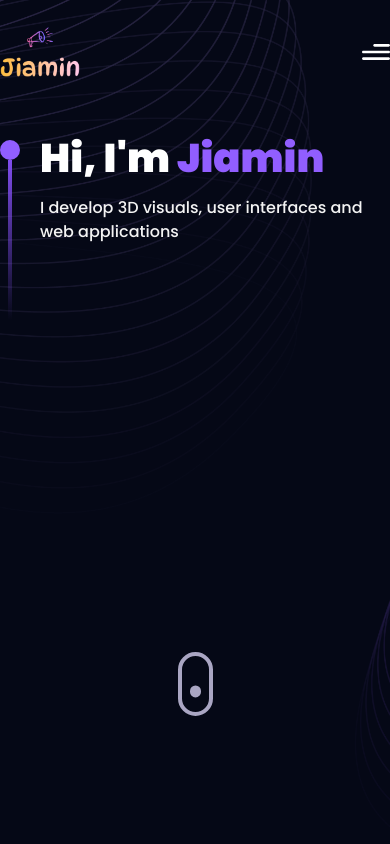
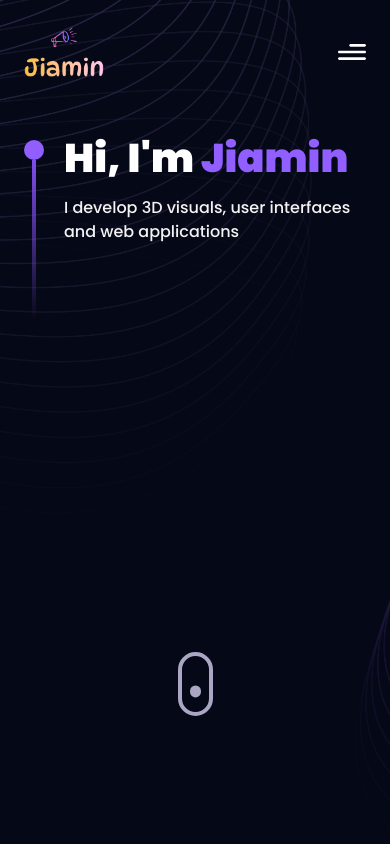
Before and after one commit to Joy-LJM/3D_Portfolio, a React (Vite) app: page / in a window 390 px wide. Shown: the top 844 px of the page. Built offline with nearby package versions, Linux system fonts and the light colour scheme.

Commit message:
chore: add transition to navigation background

```diff
--- a/src/components/Navbar.tsx
+++ b/src/components/Navbar.tsx
@@ -12,7 +12,8 @@ export default function Navbar() {
   useEffect(() => {
     const handleScroll = () => {
       const scrollTop = window.scrollY;
-      if (scrollTop > 100) {
+      console.log(scrollTop);
+      if (scrollTop > 20) {
         setScrolled(true);
       } else {
         setScrolled(false);
@@ -25,7 +26,7 @@ export default function Navbar() {
   return (
     <nav
       className={`${styles.paddingX} w-full flex items-center py-5 fixed z-20 ${
-        scrolled ? "bg-primary" : "bg-transparent"
+        scrolled ? "bg-primary transition delay-150 duration-300" : "bg-transparent"
       }`}
     >
       <div className="w-full flex justify-between items-center max-w-7xl mx-auto">
--- a/src/styles.ts
+++ b/src/styles.ts
@@ -1,5 +1,5 @@
 const styles = {
-  paddingX: "sm:px-16 px-26",
+  paddingX: "sm:px-16 px-6",
   paddingY: "sm:py-16 py-6",
   padding: "sm:px-16 px-6 sm:py-16 py-10",
 
```
